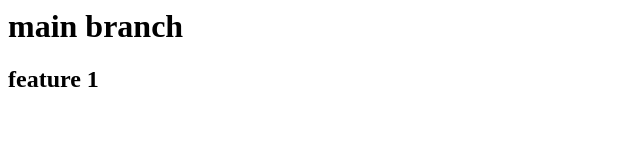
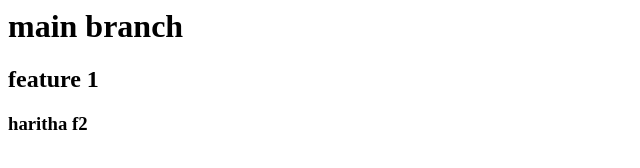
Before and after one commit to harithaneyyala/3-09-24, a plain HTML site: page index.html in a window 1280 px wide. Shown: the whole page, without its empty margins (0-640 px from the left). Drawn offline with Linux system fonts and the light colour scheme.

Commit message:
feature1 added

```diff
--- a/index.html
+++ b/index.html
@@ -1,2 +1,3 @@
 <h1>main branch</h1>
 <h2>feature 1</h2>
+<h3>haritha f2</h3>
```
Also changed, not shown: 1 other file.
